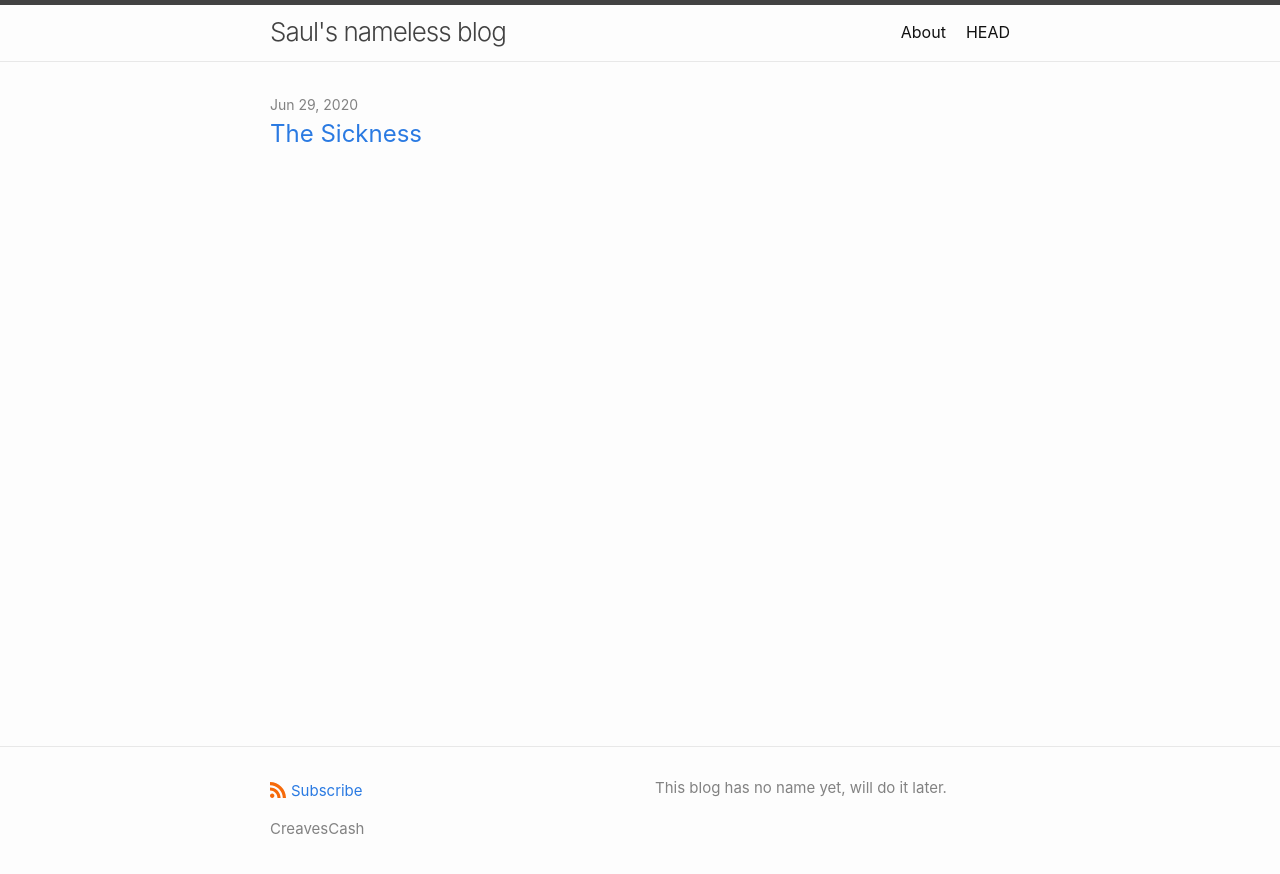
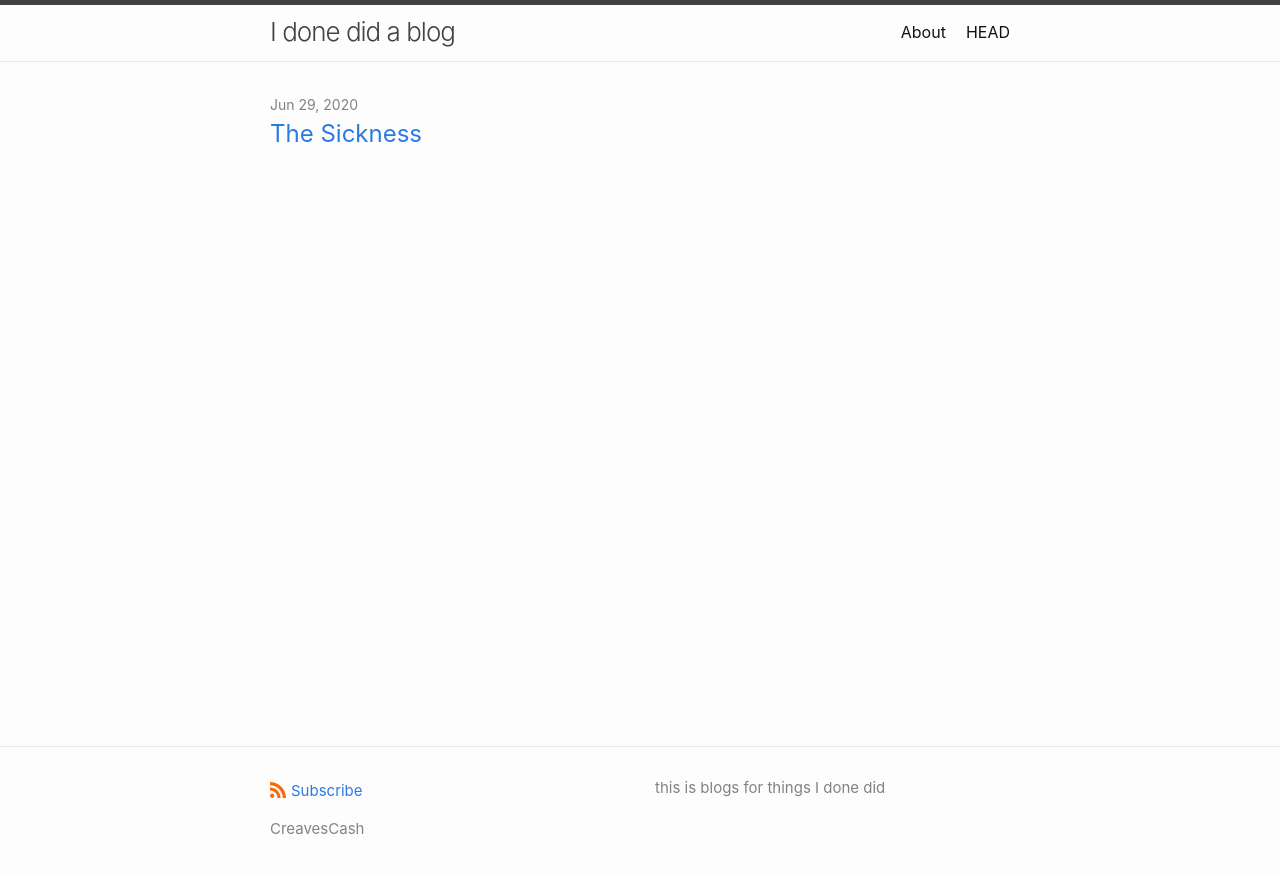
Before and after one commit to AMacaroon/CreavesCash.github.io, a Jekyll site: the page built from index.md, in a window 1280 px wide. Shown: the top 874 px of the page. Built offline with Jekyll 4.4.1, drawn with Linux system fonts in a browser that asks for light colours.

Commit message:
Update _config.yml

```diff
--- a/_config.yml
+++ b/_config.yml
@@ -1,9 +1,9 @@
-title: Saul's nameless blog
+title: I done did a blog
 author:
   name: CreavesCash
   email:
 description: > # this means to ignore newlines until "show_excerpts:"
-  This blog has no name yet, will do it later.
+  this is blogs for things I done did
 
 show_excerpts: false # set to true to show excerpts on the homepage
 
```
